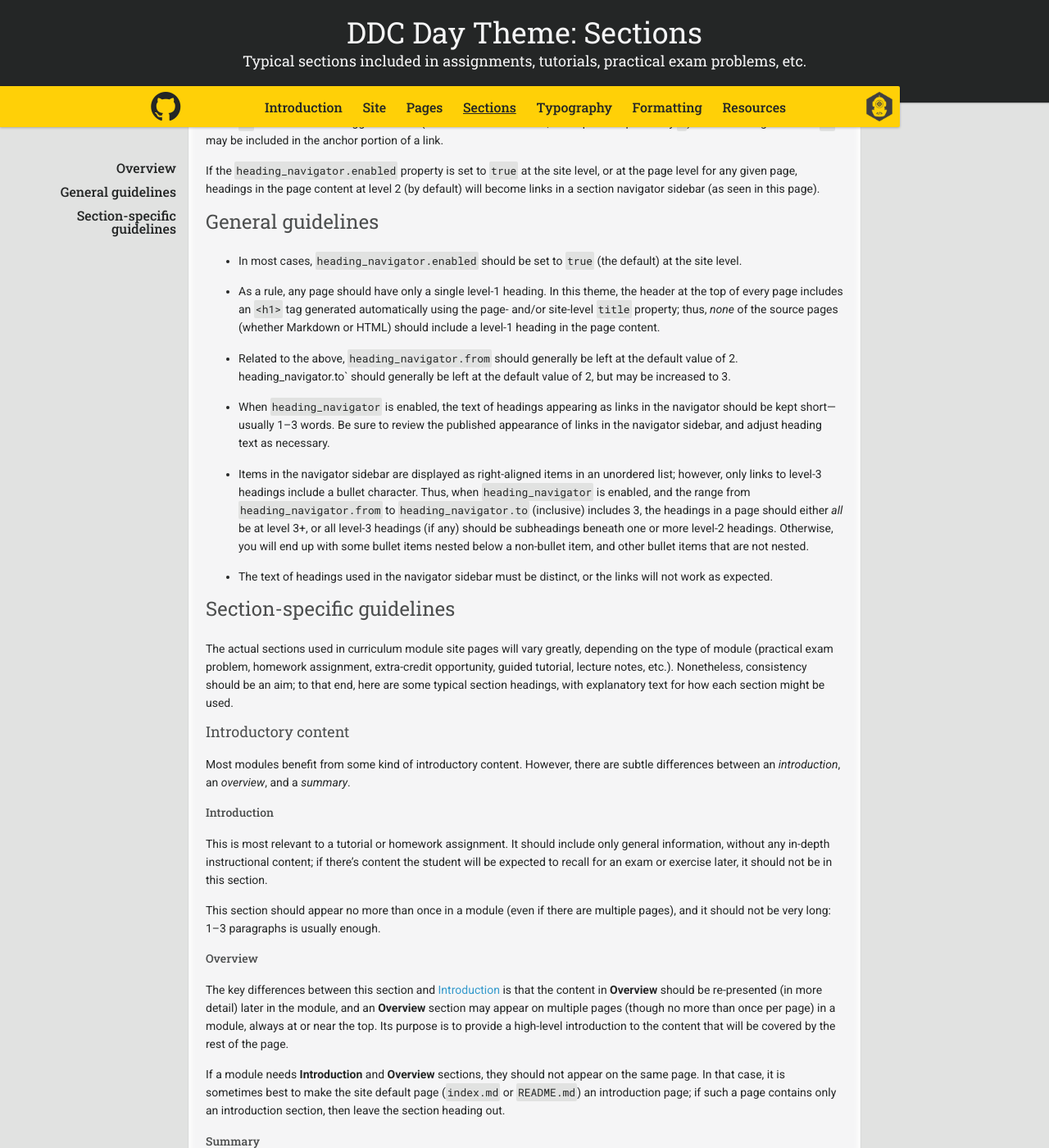
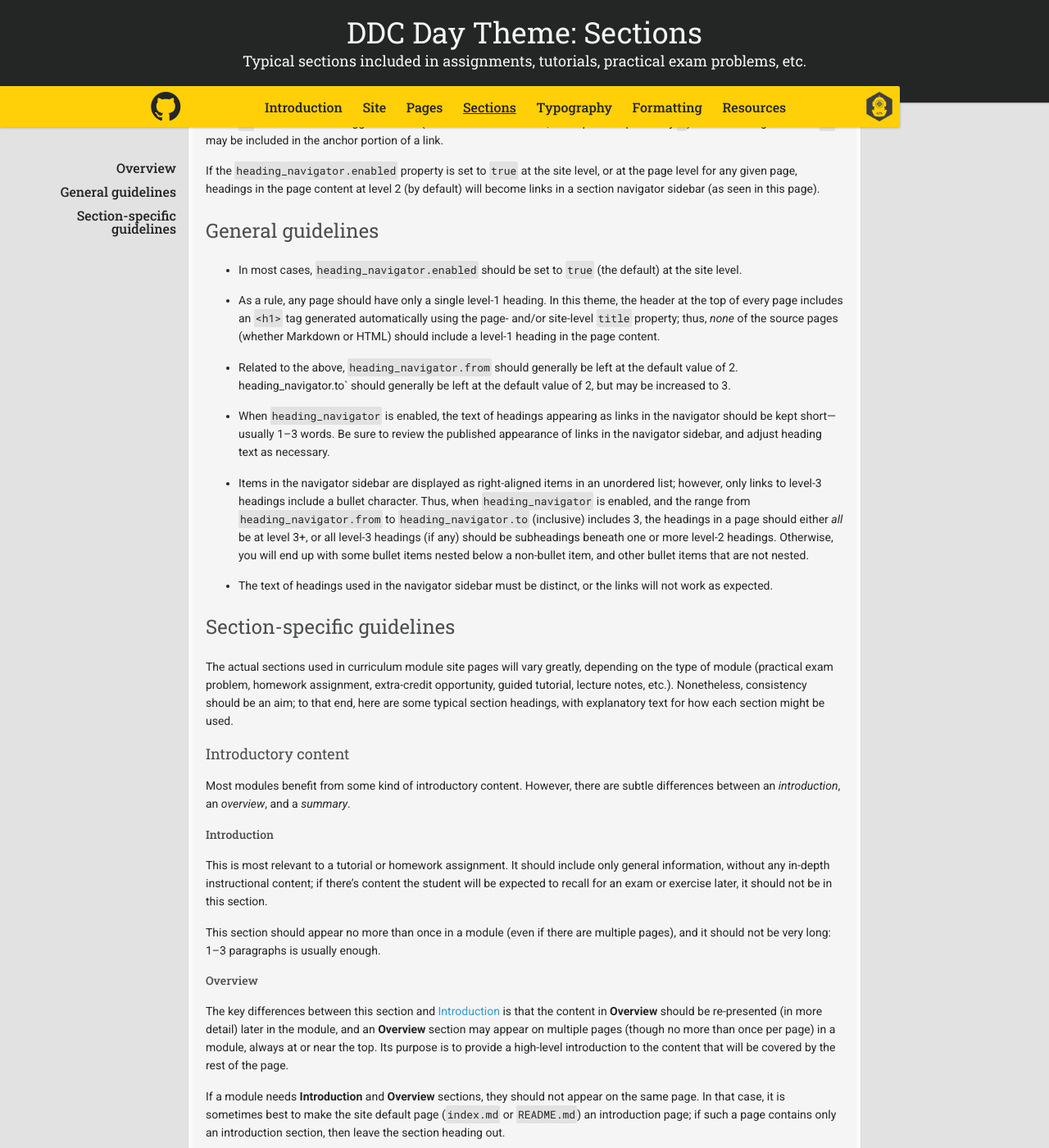
Before and after one commit to ddc-java/ddc-day, a Jekyll site: the page built from sections.md, in a window 1280 px wide and 1400 px high, scrolled down 234 px. Shown: the whole window at 82% size. Built offline with Jekyll 4.4.1, drawn with Linux system fonts in a browser that asks for light colours; nearby versions of some CDN libraries; our own code applies the rules of GitHub Pages for plain Markdown files.

Commit message:
Increase top margin on headings

```diff
--- a/_sass/ddc-day.scss
+++ b/_sass/ddc-day.scss
@@ -95,7 +95,7 @@ h4, h5, h6 {
 
 h1, h2, h3, h4, h5, h6 {
   &:not(:first-child) {
-    margin-top: 0.5em;
+    margin-top: 1.1em;
   }
 }
 
```
